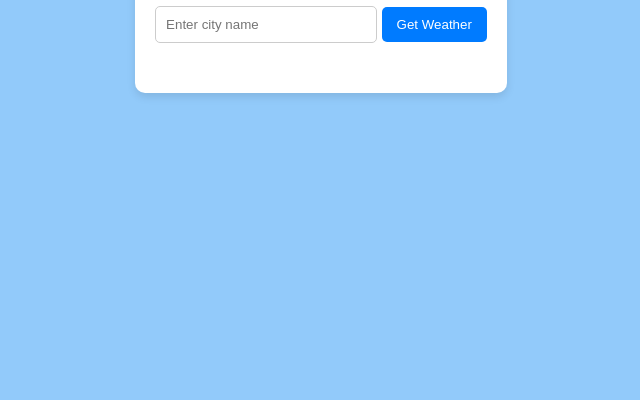
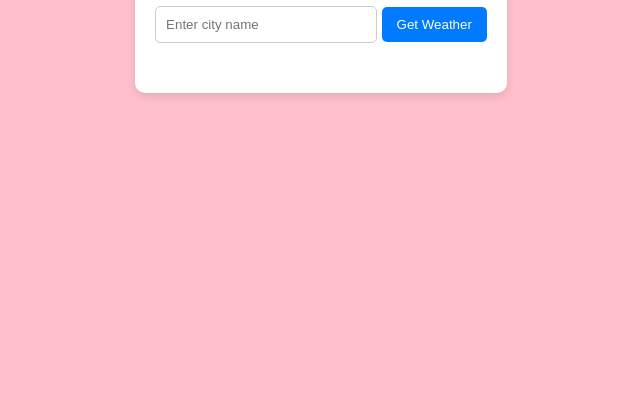
Before and after one commit to Sangram-tech/Weather-App, a plain HTML site: page index.html in a window 1280 px wide. Shown: the part 400-800 px from the top of the page, without its empty margins (319-959 px from the left). Drawn offline with Linux system fonts and the light colour scheme.

Commit message:
Update index.html

```diff
--- a/index.html
+++ b/index.html
@@ -13,7 +13,7 @@
         justify-content: center;
         align-items: center;
         height: 100vh;
-        background-color: #92cafa;
+        background-color:pink;
       }
       .weather-app {
         text-align: center;
```
